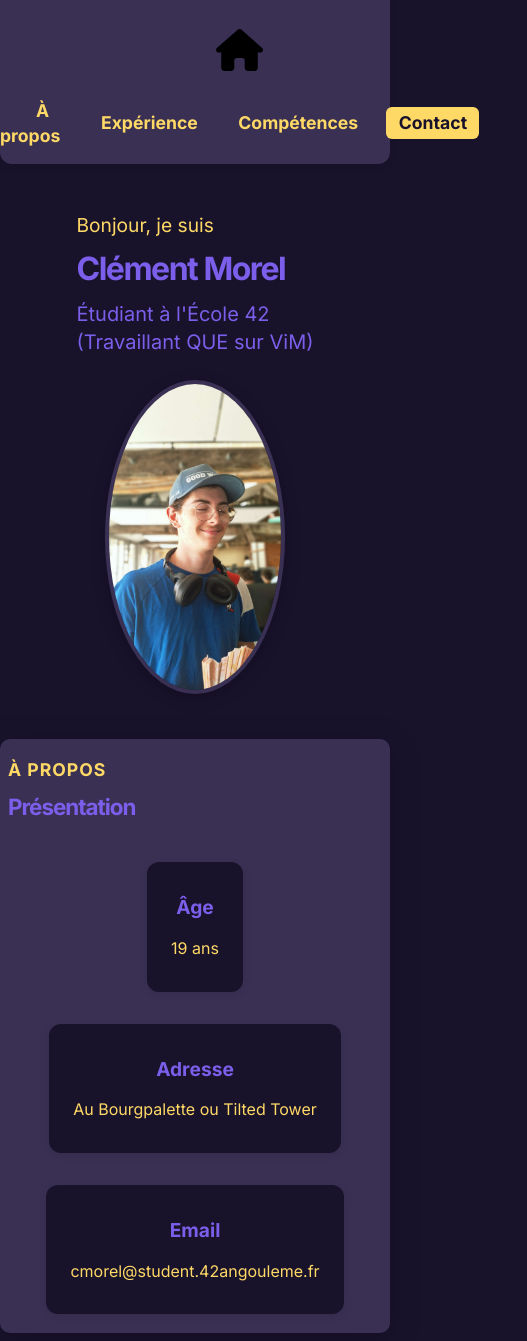
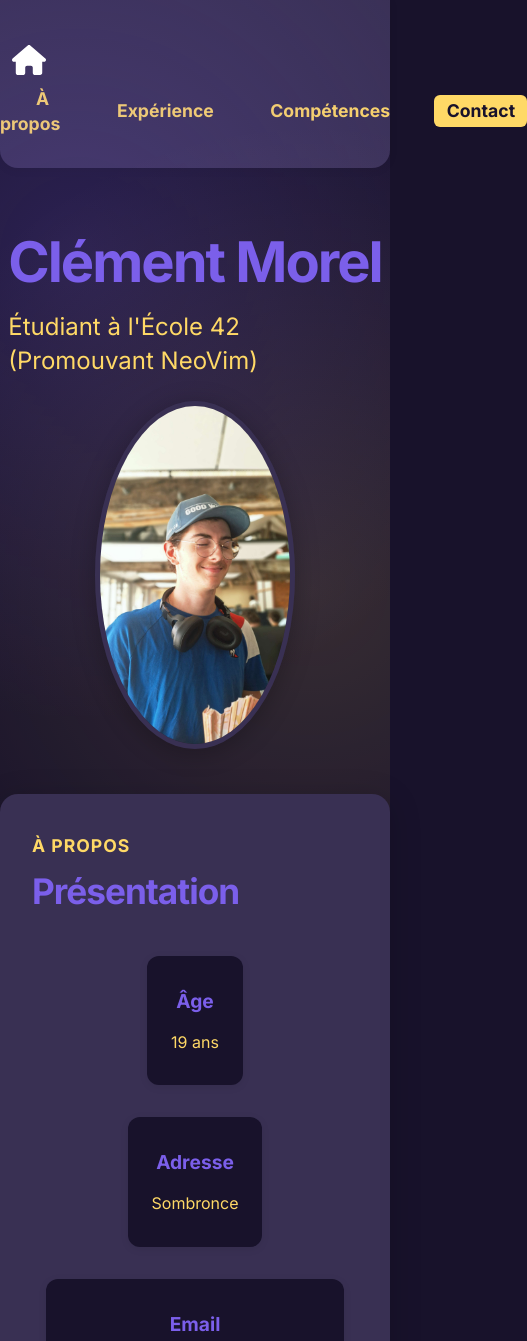
Before and after one commit to ayle57/rush, a website built with Vite: page src/tchreti/index.html in a window 390 px wide. Shown: the top 1341 px of the page, 527 px wide, since content can reach past the window. Built offline with nearby package versions, Linux system fonts and the light colour scheme.

Commit message:
New Update on my Index

```diff
--- a/src/tchreti/index.html
+++ b/src/tchreti/index.html
@@ -8,8 +8,7 @@
     <link rel="stylesheet" href="style.css">
 </head>
 <body data-scroll-container>
-    <script src="https://cdn.jsdelivr.net/npm/locomotive-scroll@4.1.4/dist/locomotive-scroll.min.js"></script>
-    <script src="script.js"></script>
+    <div class="animated-bg"></div>
     <nav class="header">
         <a href="/" class="header__logo">
             <img src="../../public/Icon/logo.svg" alt="Home" class="header__logo-image">
@@ -22,16 +21,15 @@
         </ul>
     </nav>
 
-    <div class="client">
-        <div class="client__body">
-            <div class="client__hello">Bonjour, je suis</div>
-            <div class="client__title">Cl&eacute;ment Morel</div>
-            <div class="client__job">&Eacute;tudiant &agrave; l'&Eacute;cole 42</BR>(Travaillant QUE sur ViM)</div>
+    <section class="hero">
+        <div class="hero__content">
+            <h1 class="hero__title">Clément Morel</h1>
+            <p class="hero__subtitle">Étudiant à l'École 42<br>(Promouvant NeoVim)</p>
         </div>
-        <div class="client__image">
+        <div class="hero__image">
             <img src="../../public/Clement.jpg" alt="Photo de profil">
         </div>
-    </div>
+    </section>
 
     <section class="section light" id="about">
         <div class="section__top-title">À propos</div>
@@ -43,7 +41,7 @@
             </div>
             <div class="service">
                 <div class="service__title">Adresse</div>
-                <p>Au Bourgpalette ou Tilted Tower</p>
+                <p>Sombronce</p>
             </div>
             <div class="service">
                 <div class="service__title">Email</div>
@@ -72,22 +70,41 @@
             </div>
         </div>
     </section>
-
+<section class="section background" id="exploits">
+        <div class="section__top-title">Exploits</div>
+        <div class="section__title">Palmares & Oscar</div>
+        <div class="projects">
+            <div class="project">
+                <div class="project__body">
+                    <div class="project__tags">Stage de Seconde 2025</div>
+                    <a class="project__name" href="#">Tuteur & Trolleur</a>
+                    <p class="project__desc">Clément adore embêter les petits seconds (enfin, pas si petits que ça en y réfléchissant). Dès qu'une session reste ouverte, le petit Clément se jette sur l'occasion et détruit cette dernière.</p>
+                </div>
+            </div>
+            <div class="project">
+                <div class="project__body">
+                    <div class="project__tags">Depuis sa naissance</div>
+                    <a class="project__name" href="#">Propagandiste de NeoVim<br>(Surtout avec sa config)</a>
+                    <p class="project__desc">Le 21 décembre 2024, il créa sa propre config NeoVim, qui est franchement stylée... Bon, passons et restons tous bien évidemment sur VS Code, haha, nan mais sérieusement.</p>
+                </div>
+            </div>
+        </div>
+    </section>
     <section class="section light" id="skills">
         <div class="section__top-title">Compétences</div>
         <div class="section__title">Techniques & humaines</div>
         <div class="services">
             <div class="service">
                 <div class="service__title">Langages</div>
-                <p>[ ]</p>
+                <p>Bash<br>(Son préféré)</p>
             </div>
             <div class="service">
-                <div class="service__title">Frameworks</div>
-                <p>[ ]</p>
+                <div class="service__title">Troll</div>
+                <p>kill 1 -1<br>Changer la langue du clavier en russe<br>suprapuzzle</p>
             </div>
             <div class="service">
                 <div class="service__title">Soft skills</div>
-                <p>[ ]</p>
+                <p>Skills issues</p>
             </div>
         </div>
     </section>
@@ -96,23 +113,25 @@
         <div class="section__top-title">Contact</div>
         <div class="section__title">Me contacter</div>
         <div class="social-links">
-            <a href="mailto:[email@email.com]">
+            <a href="mailto:cmorel@student.42angouleme.fr">
                 <strong>Email</strong>
-                <span>[email@email.com]</span>
+                <span>cmorel@student.42angouleme.fr</span>
             </a>
-            <a href="[LinkedIn]" target="_blank">
+            <a href="https://linkedin.com/in/" target="_blank">
                 <strong>LinkedIn</strong>
-                <span>[linkedin.com/in/]</span>
+                <span>linkedin.com/in/</span>
             </a>
-            <a href="[Github]" target="_blank">
+            <a href="https://github.com/xrayxv9" target="_blank">
                 <strong>Github</strong>
-                <span>[github.com/]</span>
+                <span>xrayxv9</span>
             </a>
         </div>
     </section>
 
     <footer class="footer">
-        CV généré par Clement Morel — 2025
+        CV généré par Timeo Chretien — 2025
     </footer>
+    <script src="https://cdn.jsdelivr.net/npm/locomotive-scroll@4.1.4/dist/locomotive-scroll.min.js"></script>
+    <script src="script.js"></script>
 </body>
 </html>
--- a/src/tchreti/script.js
+++ b/src/tchreti/script.js
@@ -8,4 +8,18 @@ document.addEventListener("DOMContentLoaded", function() {
             lerp: 0.08
         });
     }
+
+    const sections = document.querySelectorAll('.section');
+    const reveal = () => {
+        sections.forEach((section, i) => {
+            const rect = section.getBoundingClientRect();
+            if (rect.top < window.innerHeight - 80) {
+                setTimeout(() => {
+                    section.classList.add('visible');
+                }, i * 120); // 120ms stagger
+            }
+        });
+    };
+    window.addEventListener('scroll', reveal);
+    reveal();
 });
--- a/src/tchreti/style.css
+++ b/src/tchreti/style.css
@@ -1,13 +1,26 @@
 :root {
-    --color-bg-dark: #18122B;      /* deep dark violet */
-    --color-bg-mid:  #393053;      /* muted purple */
-    --color-accent:  #7B5FEA;      /* soft purple accent */
-    --color-yellow:  #FFD966;      /* soft gold */
-
+    --color-bg-dark: #18122B;
+    --color-bg-mid:  #393053;
+    --color-accent:  #7B5FEA;
+    --color-yellow:  #FFD966;
 }
 
 @import url('https://fonts.googleapis.com/css2?family=Inter:wght@400;700&display=swap');
 
+.section {
+    opacity: 0;
+    transform: translateY(40px) scale(0.98);
+    filter: blur(8px);
+    transition:
+        opacity 0.8s cubic-bezier(.23,1.01,.32,1),
+        transform 0.8s cubic-bezier(.23,1.01,.32,1),
+        filter 0.8s cubic-bezier(.23,1.01,.32,1);
+}
+.section.visible {
+    opacity: 1;
+    transform: none;
+    filter: blur(0);
+}
 * {
     box-sizing: border-box;
 }
@@ -44,6 +57,90 @@ body {
     line-height: 1.4;
     min-height: 100vh;
     overflow-x: hidden;
+    position: relative;
+    z-index: 1;
+}
+
+/* Animated background */
+.animated-bg {
+    position: fixed;
+    inset: 0;
+    z-index: 0;
+    pointer-events: none;
+    background: radial-gradient(circle at 20% 30%, #7B5FEA33 0%, transparent 70%),
+                radial-gradient(circle at 80% 70%, #FFD96622 0%, transparent 70%);
+    animation: bgMove 10s infinite alternate;
+}
+@keyframes bgMove {
+    0% {
+        background-position: 20% 30%, 80% 70%;
+    }
+    100% {
+        background-position: 30% 40%, 70% 60%;
+    }
+}
+
+.hero {
+    display: flex;
+    align-items: center;
+    justify-content: center;
+    gap: 3rem;
+    margin: 4rem 0 2rem 0;
+    flex-wrap: wrap;
+    min-height: 60vh;
+    position: relative;
+    z-index: 1;
+}
+.hero__content {
+    max-width: 500px;
+    animation: fadeInUp 1.2s cubic-bezier(.23,1.01,.32,1) both;
+}
+.hero__title {
+    font-size: 3.5rem;
+    font-weight: 900;
+    color: var(--color-accent);
+    letter-spacing: -2px;
+    margin-bottom: 1rem;
+    line-height: 1.1;
+}
+.hero__subtitle {
+    color: var(--color-yellow);
+    font-size: 1.5rem;
+    font-weight: 400;
+    opacity: 0.85;
+    animation: fadeIn 2s 0.5s both;
+}
+.hero__image img {
+    width: 200px;
+    border-radius: 50%;
+    box-shadow: 0 4px 24px rgba(0,0,0,0.25);
+    border: 5px solid var(--color-bg-mid);
+    animation: fadeIn 2s 0.8s both;
+}
+
+@keyframes fadeInUp {
+    from {
+        opacity: 0;
+        transform: translateY(40px);
+    }
+    to {
+        opacity: 1;
+        transform: translateY(0);
+    }
+}
+@keyframes fadeIn {
+    from { opacity: 0; }
+    to { opacity: 1; }
+}
+
+.section {
+    opacity: 0;
+    transform: translateY(40px);
+    transition: opacity 0.8s cubic-bezier(.23,1.01,.32,1), transform 0.8s cubic-bezier(.23,1.01,.32,1);
+}
+.section.visible {
+    opacity: 1;
+    transform: translateY(0);
 }
 
 .header {
@@ -59,8 +156,9 @@ body {
     flex-wrap: wrap;
 }
 .header__logo img {
-    height: 42px;
+    height: 30px;
     width: auto;
+    filter: brightness(0) invert(1);
 }
 .header ul {
     list-style: none;
@@ -171,7 +269,6 @@ body {
     max-width: 3000px;
     text-align: center;
 }
-
 .service__logo {
     display: block;
     height: 42px;
@@ -186,6 +283,7 @@ body {
     font-weight: 700;
     margin-bottom: 1rem;
 }
+
 .projects {
     display: flex;
     gap: 2rem;
@@ -260,37 +358,32 @@ img {
     max-width: 100%;
 }
 
+.section {
+    opacity: 0;
+    transform: translateY(40px) scale(0.98);
+    filter: blur(8px);
+    transition:
+        opacity 0.8s cubic-bezier(.23,1.01,.32,1),
+        transform 0.8s cubic-bezier(.23,1.01,.32,1),
+        filter 0.8s cubic-bezier(.23,1.01,.32,1);
+}
+.section.visible {
+    opacity: 1;
+    transform: none;
+    filter: blur(0);
+}
+
 @media (max-width: 900px) {
     .services, .projects, .social-links {
         flex-direction: column;
         align-items: center;
     }
-    .section {
-        padding: 1.5rem 0.5rem;
+    .hero {
+        flex-direction: column;
+        gap: 1.5rem;
     }
     .client {
         flex-direction: column;
         gap: 1.5rem;
     }
 }
-@media (max-width: 700px) {
-    .section {
-        padding: 1.2rem 0.5rem;
-        border-radius: 10px;
-    }
-    .header {
-        padding: 1.5rem 0 1rem 0;
-        border-radius: 0 0 12px 12px;
-        flex-direction: column;
-        gap: 1rem;
-    }
-    .header ul {
-        gap: 1rem;
-    }
-    .section__title {
-        font-size: 1.4rem;
-    }
-    .client__title {
-        font-size: 2rem;
-    }
-}
```
